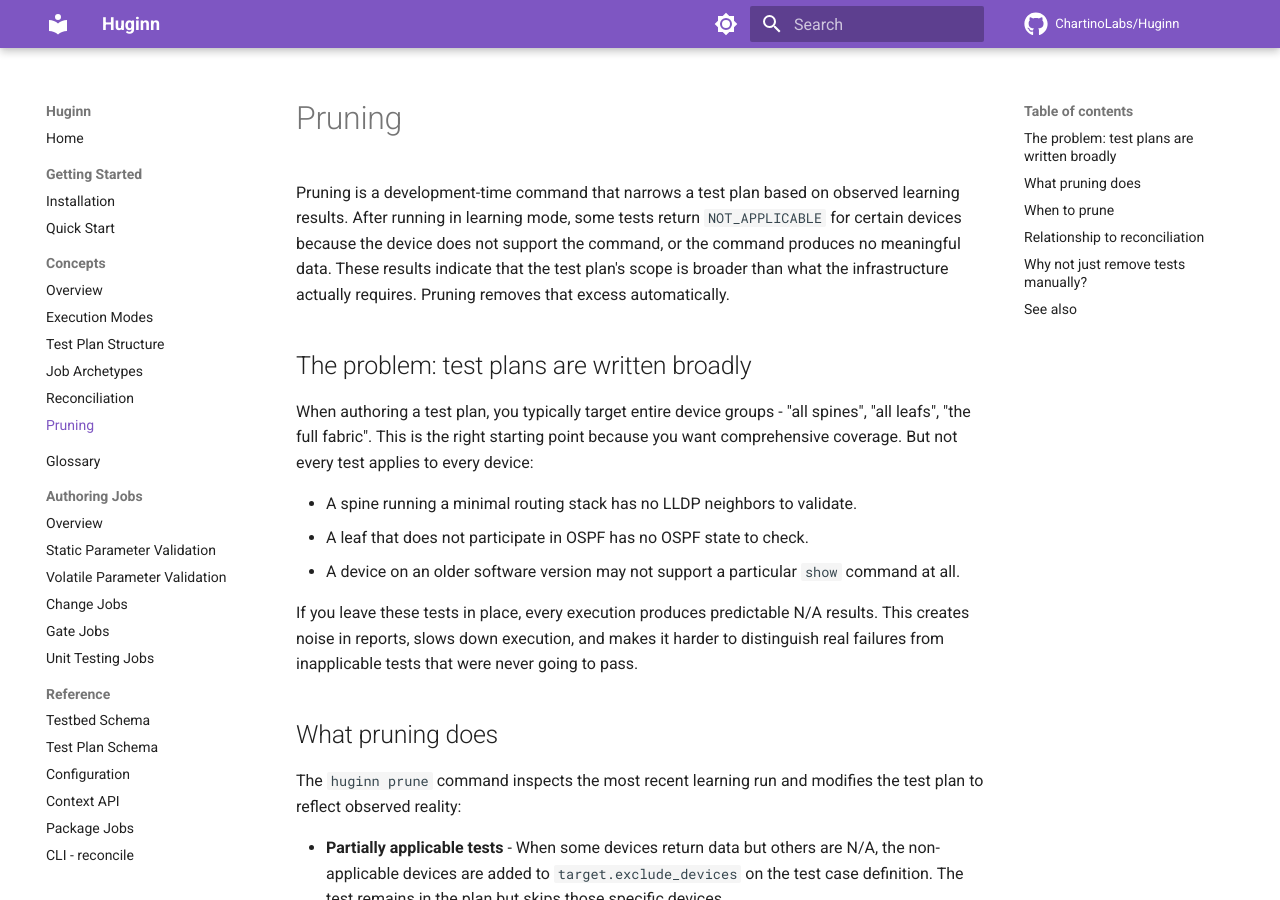
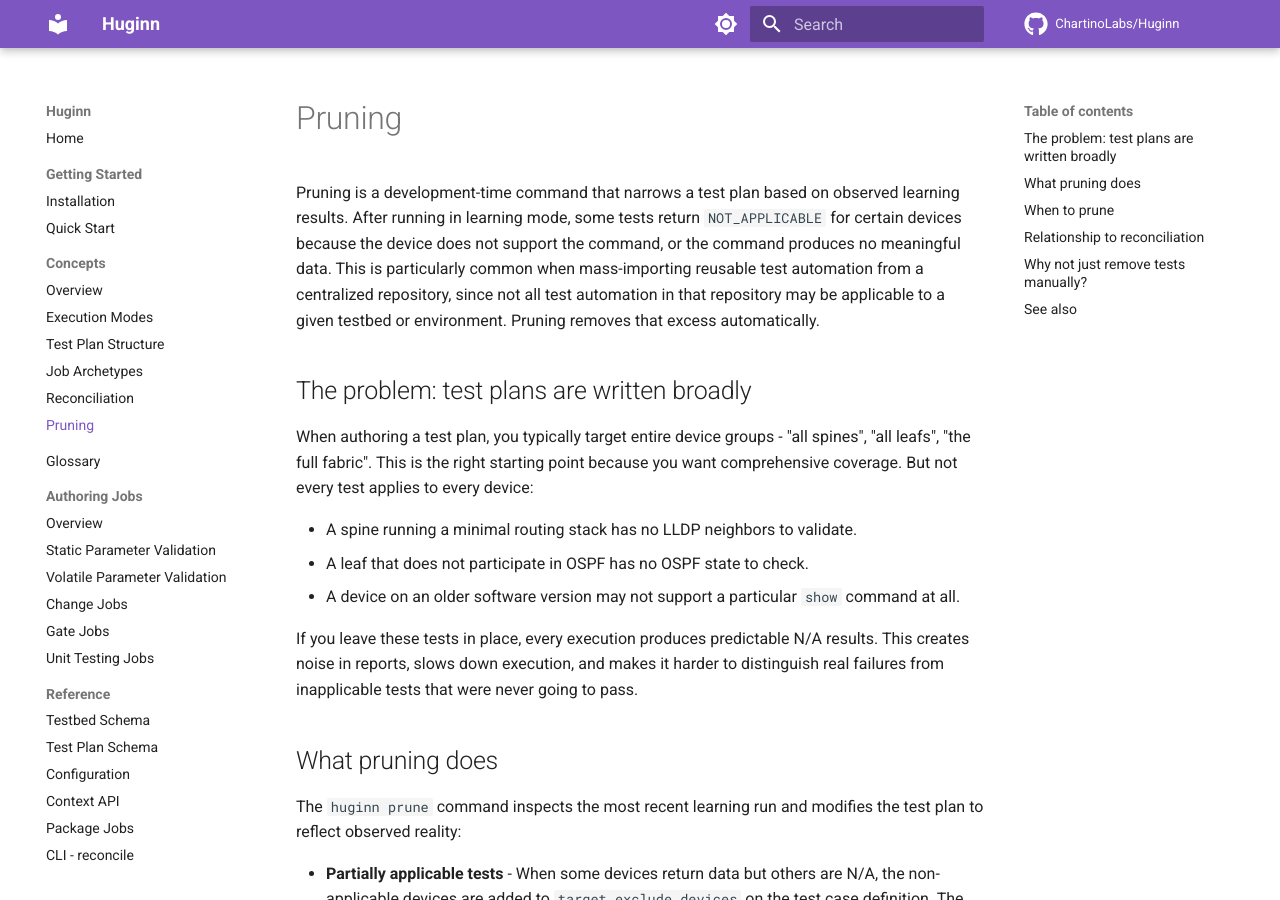
Before and after one commit to ChartinoLabs/Huginn, an MkDocs documentation site: the page built from docs/concepts/pruning.md, in a window 1280 px wide and 900 px high. Built offline with MkDocs 1.6.1 and Material for MkDocs 9.7.7, drawn with Linux system fonts in a browser that asks for light colours; comment, search, counter and statistics services are not loaded.

Commit message:
docs: note centralized repo imports as common pruning trigger
Co-Authored-By: Claude Opus 4.6 (1M context) <noreply@anthropic.com>

```diff
--- a/docs/concepts/pruning.md
+++ b/docs/concepts/pruning.md
@@ -1,6 +1,6 @@
 # Pruning
 
-Pruning is a development-time command that narrows a test plan based on observed learning results. After running in learning mode, some tests return `NOT_APPLICABLE` for certain devices because the device does not support the command, or the command produces no meaningful data. These results indicate that the test plan's scope is broader than what the infrastructure actually requires. Pruning removes that excess automatically.
+Pruning is a development-time command that narrows a test plan based on observed learning results. After running in learning mode, some tests return `NOT_APPLICABLE` for certain devices because the device does not support the command, or the command produces no meaningful data. This is particularly common when mass-importing reusable test automation from a centralized repository, since not all test automation in that repository may be applicable to a given testbed or environment. Pruning removes that excess automatically.
 
 ## The problem: test plans are written broadly
 
```
